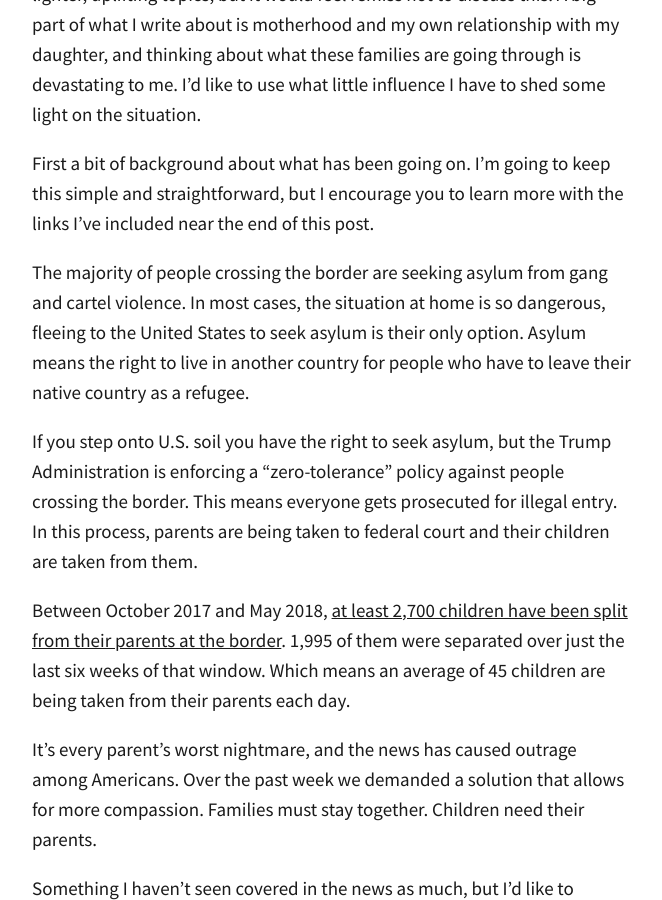
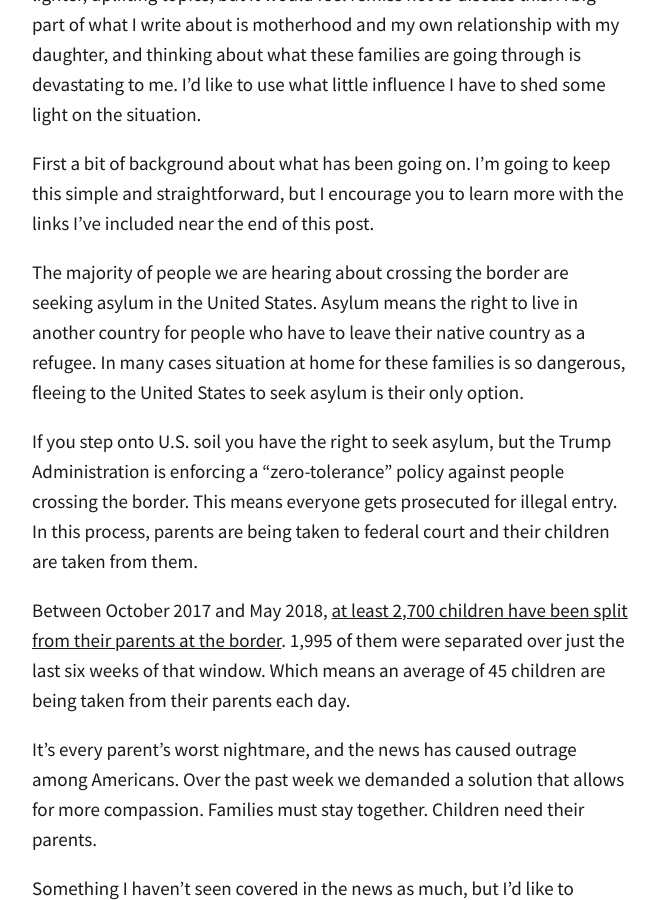
Before and after one commit to totiffany/totiffany.github.io, a Jekyll site: the page built from _posts/2018-06-20-Reuniting-Families-At-The-Border.md, in a window 1280 px wide and 900 px high, scrolled down 484 px. Shown: the whole window, without its empty margins (308-970 px from the left). Built offline with Jekyll 4.4.1, drawn with Linux system fonts in a browser that asks for light colours; our own code applies the rules of GitHub Pages for plain Markdown files; comment, search, counter and statistics services are not loaded.

Commit message:
Update 2018-06-20-Reuniting-Families-At-The-Border.md

```diff
--- a/_posts/2018-06-20-Reuniting-Families-At-The-Border.md
+++ b/_posts/2018-06-20-Reuniting-Families-At-The-Border.md
@@ -13,7 +13,7 @@ My heart is hurting this week for all of the children being separated from their
 
 First a bit of background about what has been going on. I'm going to keep this simple and straightforward, but I encourage you to learn more with the links I've included near the end of this post.
 
-The majority of people crossing the border are seeking asylum from gang and cartel violence. In most cases, the situation at home is so dangerous, fleeing to the United States to seek asylum is their only option. Asylum means the right to live in another country for people who have to leave their native country as a refugee.
+The majority of people we are hearing about crossing the border are seeking asylum in the United States. Asylum means the right to live in another country for people who have to leave their native country as a refugee. In many cases situation at home for these families is so dangerous, fleeing to the United States to seek asylum is their only option.
 
 If you step onto U.S. soil you have the right to seek asylum, but the Trump Administration is enforcing a "zero-tolerance" policy against people crossing the border. This means everyone gets prosecuted for illegal entry. In this process, parents are being taken to federal court and their children are taken from them.
 
```
